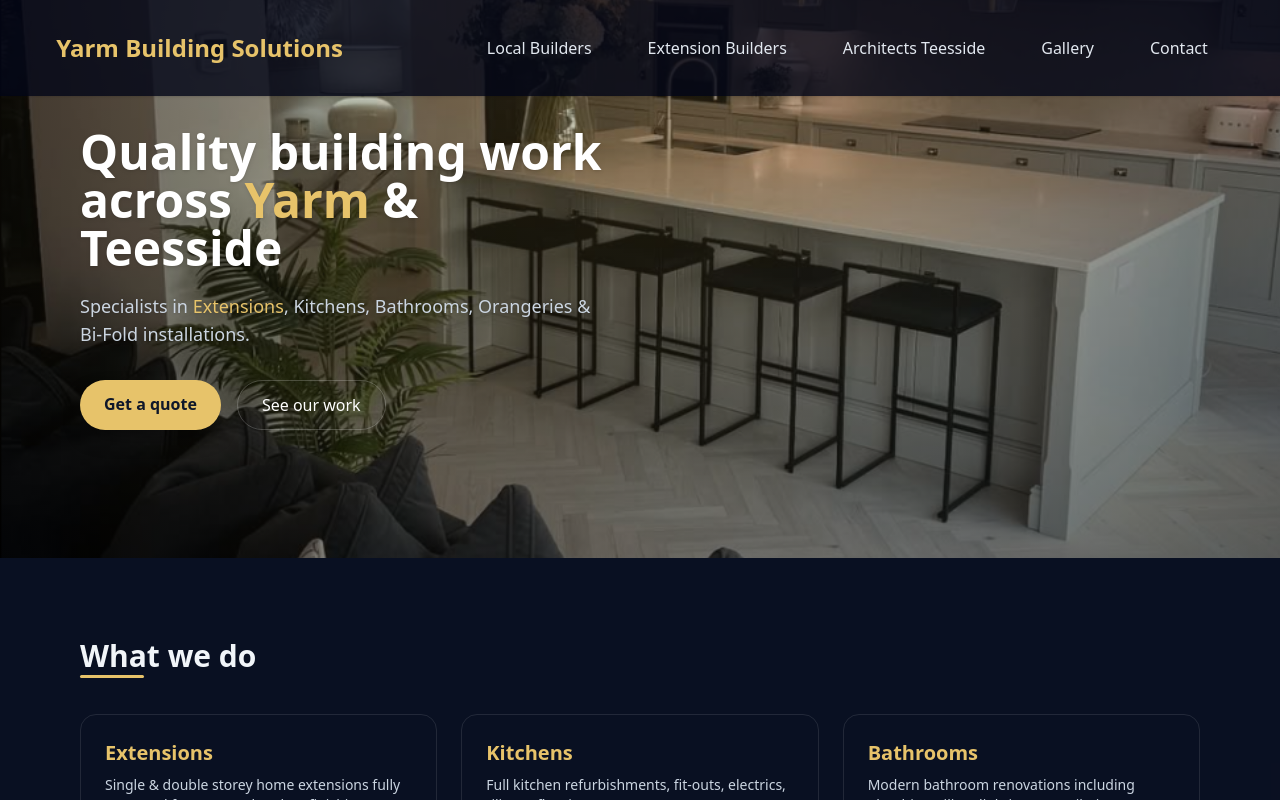
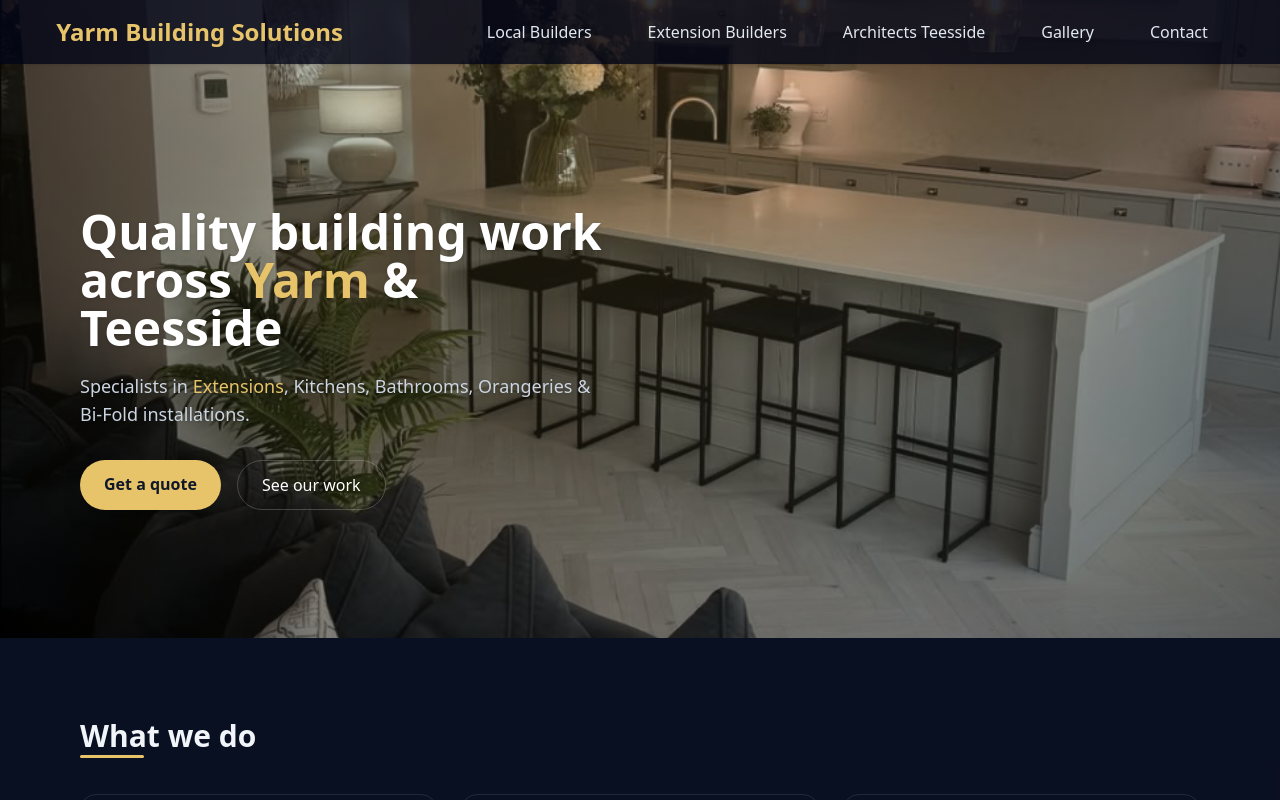
Before and after one commit to Teza1532/YarmBuildingSolutions, a React (Vite) app: page / in a window 1280 px wide. Shown: the top 800 px of the page. Built offline with nearby package versions, Linux system fonts and the light colour scheme; the HTML template or start-up script is replaced by a standard one.

Commit message:
nav bar improvement

```diff
--- a/src/Hero.tsx
+++ b/src/Hero.tsx
@@ -4,9 +4,9 @@ import { Link } from 'react-router-dom'
 function Hero() {
   return (
     <section
-      className="relative"
+      className="relative pt-20" // Add top padding to push content below the fixed nav
       style={{
-        backgroundImage: "url('./images/hero-kitchen.jpg')",
+        backgroundImage: "url('/images/hero-kitchen.jpg')",
         backgroundSize: "cover",
         backgroundPosition: "center",
         backgroundRepeat: "no-repeat",
--- a/src/Nav.tsx
+++ b/src/Nav.tsx
@@ -5,7 +5,7 @@ function Nav() {
   const [open, setOpen] = useState(false)
 
   return (
-    <nav className="w-full py-6 px-4 bg-slate-950/80 justify-center fixed top-0 left-0 z-50 shadow flex items-center">
+    <nav className="w-full py-2 px-4 bg-slate-950/80 justify-center fixed top-0 left-0 z-50 shadow flex items-center">
       <Link to="/" className="text-2xl mr-32 font-bold text-brand-gold">Yarm Building Solutions</Link>
       <button
         className="md:hidden text-brand-gold text-3xl focus:outline-none"
```
